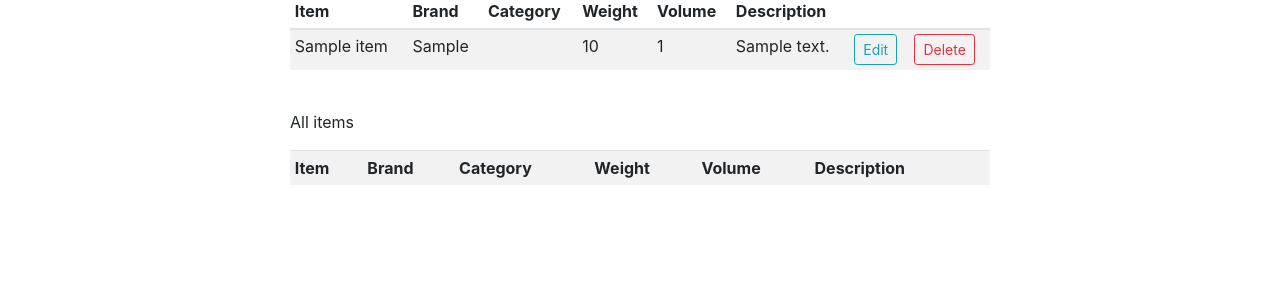
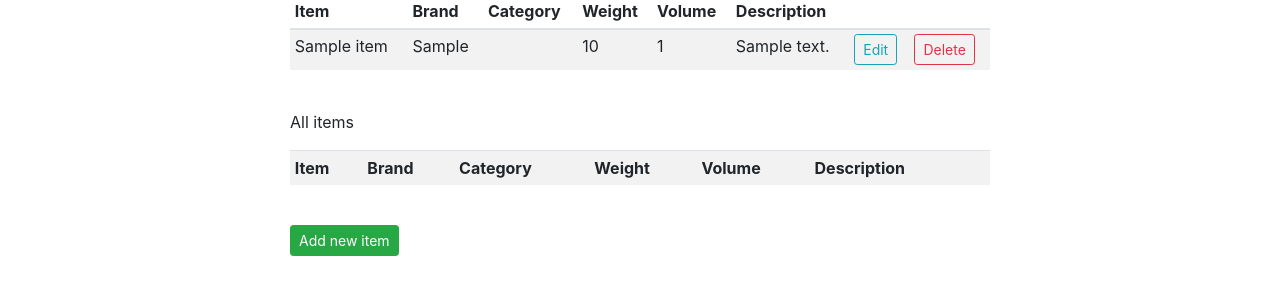
Before and after one commit to juhakaup/ReissuReppu, a Flask app: page /items in a window 1280 px wide. Shown: the part 136-436 px from the top of the page. Run offline with Flask 2, Linux system fonts and the light colour scheme; a user stored in the database is signed in; tables that the repository leaves empty hold one stand-in row (values such as "Sample post"); lists and menus that the app fills with data are empty; some libraries are stand-ins or nearby versions.

Commit message:
Lisätty pari shortcuttia listoihin, itemilistan floatin desimaalikorjaus

```diff
--- a/application/items/views.py
+++ b/application/items/views.py
@@ -10,7 +10,7 @@ import copy
 @app.route("/items", methods=["GET"])
 def items_index():
     userItems = None
-    otherItems = Item.query.all()
+    otherItems = Item.non_user_items(-1) #Item.query.all()
 
     if current_user.is_authenticated:
         userItems = Item.user_items(current_user.id)
--- a/application/templates/gearlists/list.html
+++ b/application/templates/gearlists/list.html
@@ -56,5 +56,8 @@
         </tr>
         {% endfor %}
     </table>
+    {% if current_user.is_authenticated %}
+    <a href="{{ url_for('list_create') }}" class="btn btn-sm btn-success" >Create new gearlist</a>
+    {% endif %}
 </div>
 {% endblock %}
--- a/application/templates/items/list.html
+++ b/application/templates/items/list.html
@@ -61,13 +61,19 @@
             <td>{{ item.volume }}</td>
             <td>{{ item.description }}</td>
             <td>
+                {% if current_user.is_authenticated %}
                 <form method="POST" action="{{ url_for('item_copy', item_id=item.id) }}">
-                    <input type="submit" value="Add to my items" class="btn btn-sm btn-outline-success" {% if not current_user.is_authenticated %} disabled {% endif %} />
+                    <input type="submit" value="Add to my items" class="btn btn-sm btn-outline-success" />
                 </form>
+                {% endif %}
             </td>
 
         </tr>
         {% endfor %}
     </table>
+    <br>
+    {% if current_user.is_authenticated %}
+    <a href="{{ url_for('item_create') }}" class="btn btn-sm btn-success" >Add new item</a>
+    {% endif %}
 </div>
 {% endblock %}
```
